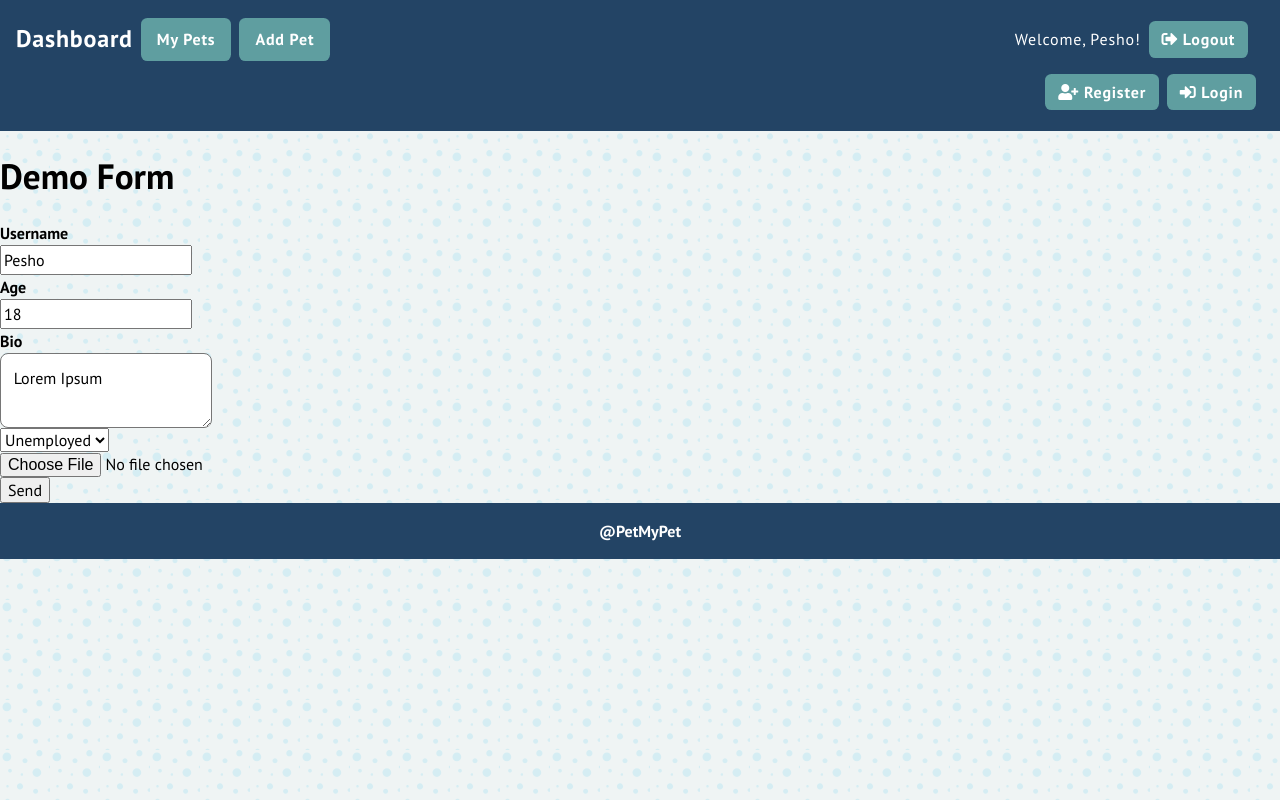
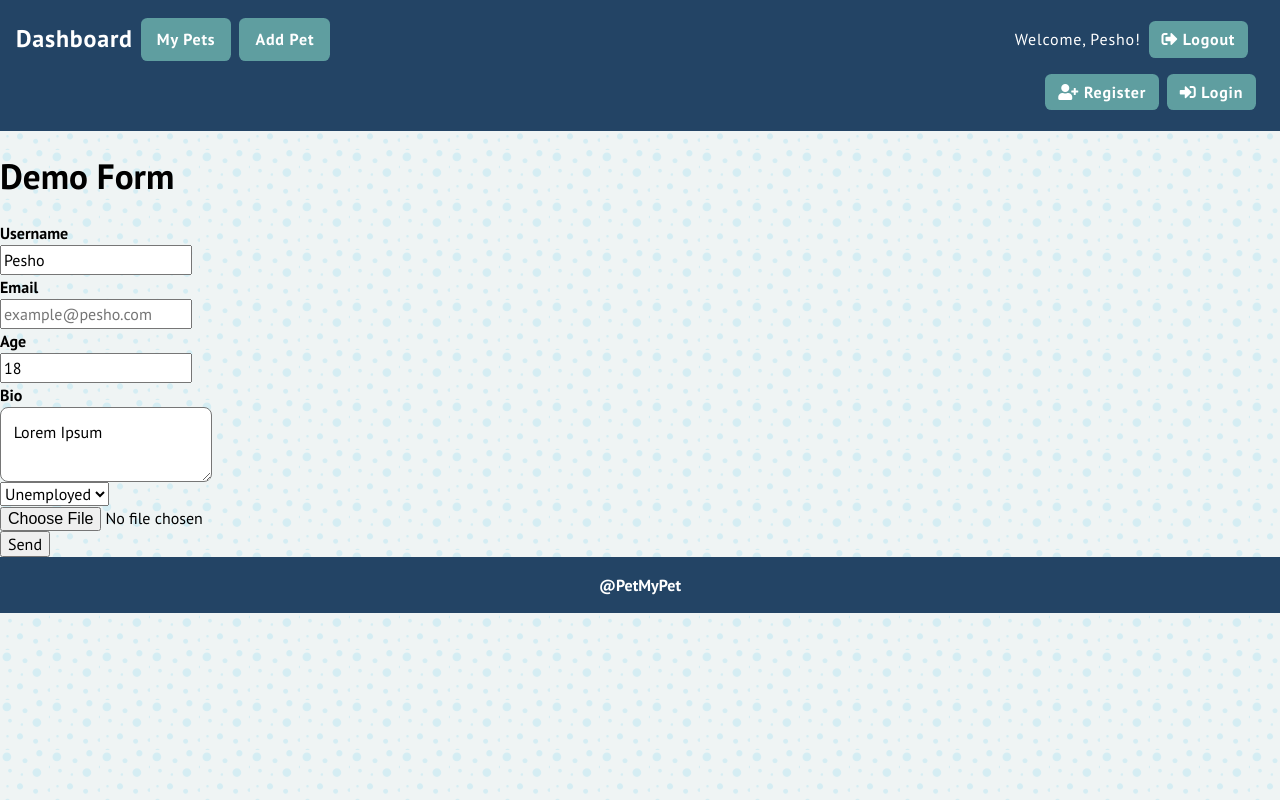
Before and after one commit to kirilyanev/React-Exercises, a React (Create React App) app in the folder REACT-WORKSHOP-SINGLE-PAGE-APPLICATION/react-pet-my-pets/: page /demo in a window 1280 px wide. Built offline with nearby package versions, Linux system fonts and the light colour scheme; a web font is replaced by a local one.

Commit message:
feat: add input validation for email

```diff
--- /dev/null
+++ b/REACT-WORKSHOP-SINGLE-PAGE-APPLICATION/react-pet-my-pets/src/components/Demo.css
@@ -0,0 +1,8 @@
+.input-validation {
+    color: red;
+    display: none;
+}
+
+.show {
+    display: block;
+}
--- a/REACT-WORKSHOP-SINGLE-PAGE-APPLICATION/react-pet-my-pets/src/components/Demo.js
+++ b/REACT-WORKSHOP-SINGLE-PAGE-APPLICATION/react-pet-my-pets/src/components/Demo.js
@@ -1,4 +1,5 @@
-import { Component } from 'react';
+import React, { Component } from 'react';
+import './Demo.css';
 
 const options = [
     {label: 'IT', value: 'it'},
@@ -15,7 +16,12 @@ class Demo extends Component {
             age: 18,
             bio: 'Lorem Ipsum',
             occupation: 'unemployed',
+            errors: {
+                email: false
+            }
         };
+
+        this.emailInput = React.createRef();
 
         this.onChangeHandler = this.onChangeHandler.bind(this);
     }
@@ -24,9 +30,14 @@ class Demo extends Component {
         e.preventDefault();
 
         const { username, age } = this.state;
+        console.log(this.state);
 
-        console.log(username);
-        console.log(age);
+        if (!this.emailInput.current.value.includes('@')) {
+
+            this.setState({errors: {email: true}});
+            this.emailInput.current.value = '';
+            this.emailInput.current.focus();
+        }
     }
 
     onChangeHandler(e) {
@@ -38,7 +49,7 @@ class Demo extends Component {
             <div>
                 <h1>Demo Form</h1>
 
-                <form onSubmit={this.onSubmitHandler}>
+                <form>
                     <label htmlFor='username'>Username</label>
                     <input
                         type="text"
@@ -47,6 +58,18 @@ class Demo extends Component {
                         value={this.state.username}
                         onChange={this.onChangeHandler}
                     />
+
+                    <label htmlFor='email'>Email</label>
+                    <input
+                        ref={this.emailInput}
+                        type="email"
+                        id="email"
+                        name="email"
+                        placeholder="example@pesho.com"
+                    />
+                    <div
+                        className={`input-validation ${this.state.errors.email && 'show'}`}>Invalid Email!
+                    </div>
 
                     <label htmlFor='age'>Age</label>
                     <input
```
